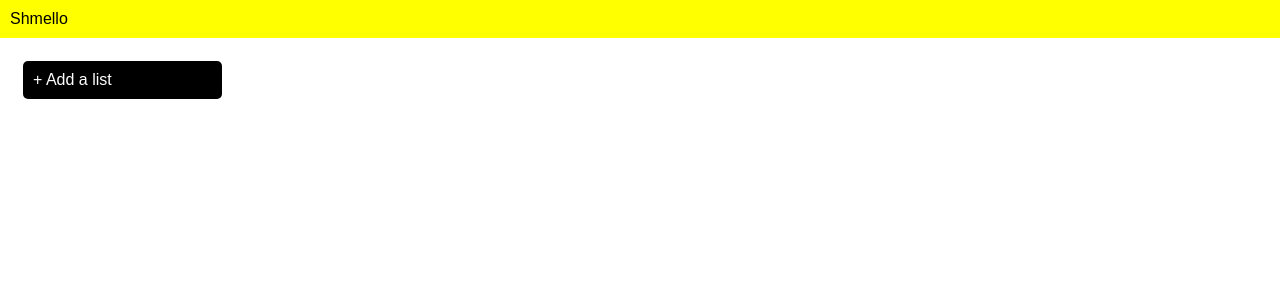
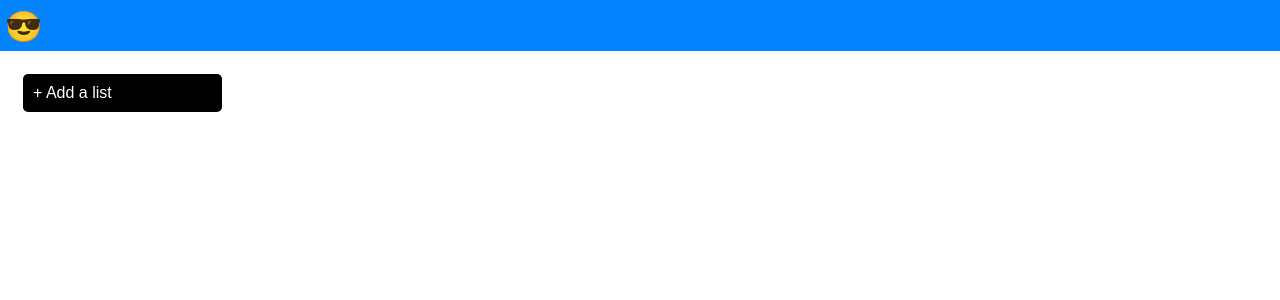
Before and after one commit to Marcus20/trello_clone, a React (Create React App) app: page / in a window 1280 px wide. Shown: the top 300 px of the page. Built offline with nearby package versions, Linux system fonts and the light colour scheme.

Commit message:
add google font and fix header style

```diff
--- a/public/index.html
+++ b/public/index.html
@@ -10,6 +10,7 @@
     -->
     <link rel="manifest" href="%PUBLIC_URL%/manifest.json">
     <link rel="shortcut icon" href="%PUBLIC_URL%/favicon.ico">
+    <link href="https://fonts.googleapis.com/css?family=Noto+Sans&display=swap" rel="stylesheet">
     <!--
       Notice the use of %PUBLIC_URL% in the tags above.
       It will be replaced with the URL of the `public` folder during the build.
--- a/src/App.tsx
+++ b/src/App.tsx
@@ -6,7 +6,7 @@
   public render() {
     return (
       <div className="App">
-        <Header logoText="Shmello" />
+        <Header logoText="😎" />
         <AddList buttonText="Add a list" />
       </div>
     );
--- a/src/components/Header/Header.css
+++ b/src/components/Header/Header.css
@@ -1,4 +1,11 @@
 .header {
-  background-color: yellow;
-  padding: 10px;
+  background-color: #0584ff;
+  padding: 5px;
 }
+
+.header span {
+  font-weight: bolder;
+  color: #fff;
+  letter-spacing: -1px;
+  font-size: 30px;
+}
--- a/src/index.css
+++ b/src/index.css
@@ -1,6 +1,6 @@
 body {
   margin: 0;
   padding: 0;
-  font-family: sans-serif;
+  font-family: 'Noto Sans', sans-serif;
   box-sizing: border-box;
 }
```
